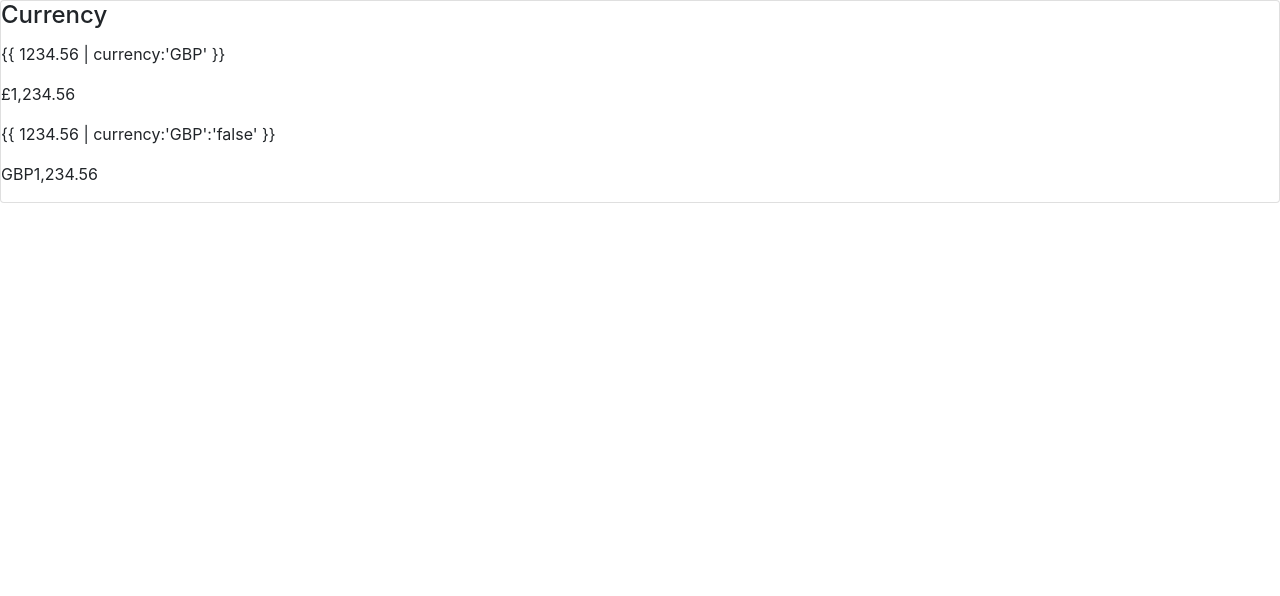
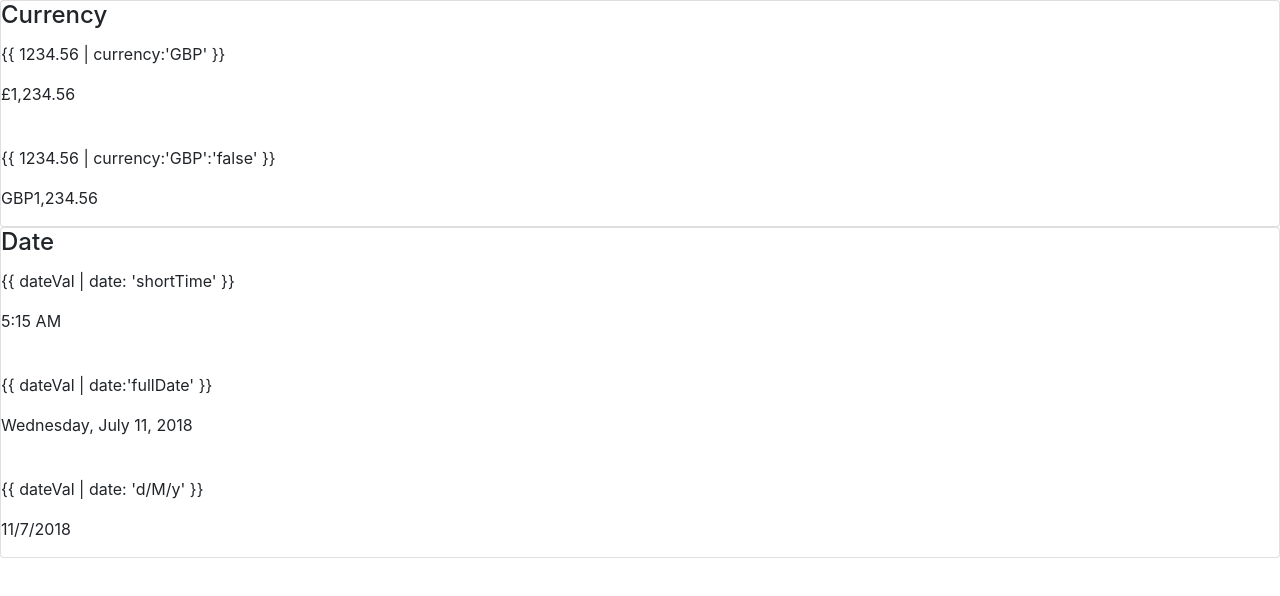
Before and after one commit to Aremyst/book-angular-from-theory-to-practice, an Angular app in the folder Page295_BuiltInPipes/BuiltInPipes/: page / in a window 1280 px wide. Shown: the top 596 px of the page. Built offline with nearby package versions, Linux system fonts and the light colour scheme.

Commit message:
Add "Date" Pipe examples

```diff
--- a/Page295_BuiltInPipes/BuiltInPipes/src/app/built-in-pipes/built-in-pipes.component.html
+++ b/Page295_BuiltInPipes/BuiltInPipes/src/app/built-in-pipes/built-in-pipes.component.html
@@ -3,8 +3,21 @@
     <div class="card-text">
       <p ngNonBindable>{{ 1234.56 | currency:'GBP' }}</p>
       <p>{{ 1234.56 | currency:"GBP" }}</p>
-
+      <br/>
       <p ngNonBindable>{{ 1234.56 | currency:'GBP':'false' }}</p>
       <p>{{ 1234.56 | currency:"GBP":false }}</p>
     </div>
 </div>
+<div class="card card-block">
+  <h4 class="card-title">Date</h4>
+  <div class="card-text">
+    <p ngNonBindable>{{ dateVal | date: 'shortTime' }}</p>
+    <p>{{ dateVal | date: 'shortTime' }}</p>
+    <br/>
+    <p ngNonBindable>{{ dateVal | date:'fullDate' }}</p>
+    <p>{{ dateVal | date: 'fullDate' }}</p>
+    <br/>
+    <p ngNonBindable>{{ dateVal | date: 'd/M/y' }}</p>
+    <p>{{ dateVal | date: 'd/M/y' }}</p>
+  </div>
+</div>
--- a/Page295_BuiltInPipes/BuiltInPipes/src/app/built-in-pipes/built-in-pipes.component.ts
+++ b/Page295_BuiltInPipes/BuiltInPipes/src/app/built-in-pipes/built-in-pipes.component.ts
@@ -6,6 +6,8 @@ import { Component, OnInit } from '@angular/core';
   styleUrls: ['./built-in-pipes.component.css']
 })
 export class BuiltInPipesComponent implements OnInit {
+  dateVal: Date = new Date();
+  jsonVal: Object = {moo: 'foo', goo: {too: 'new'}};
 
   constructor() { }
 
```
